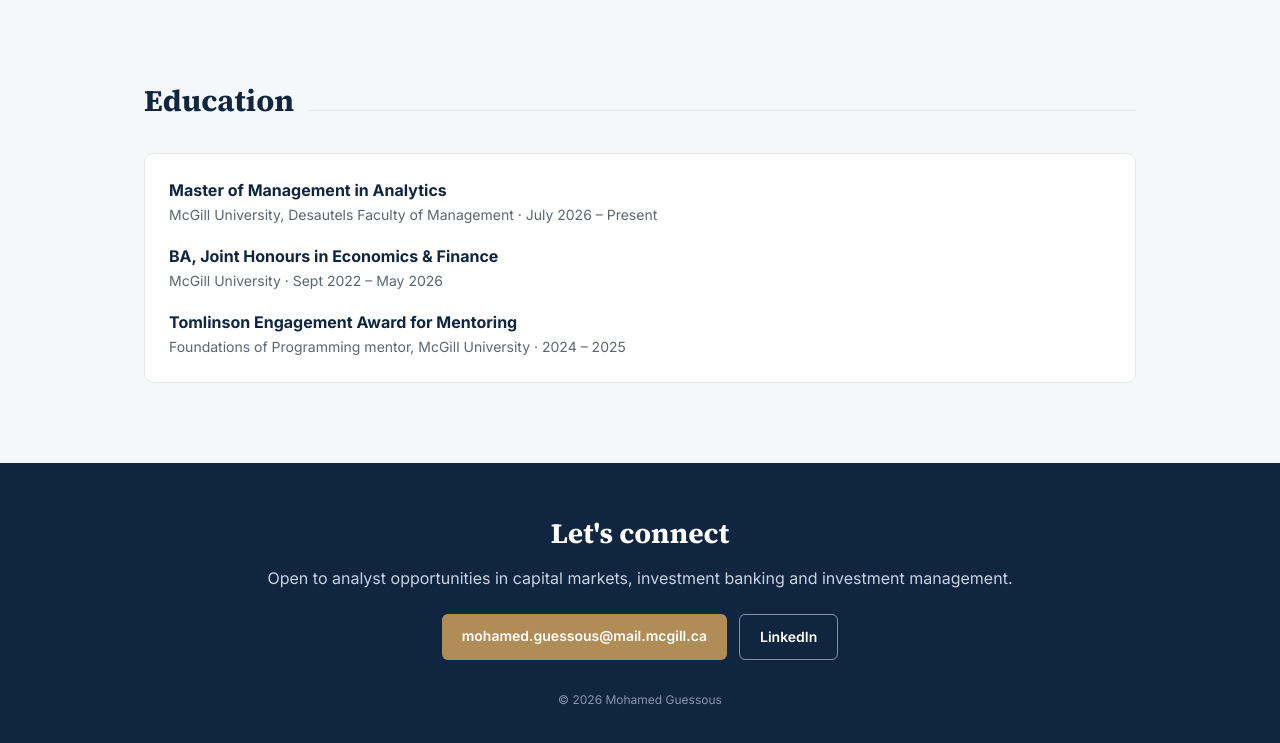
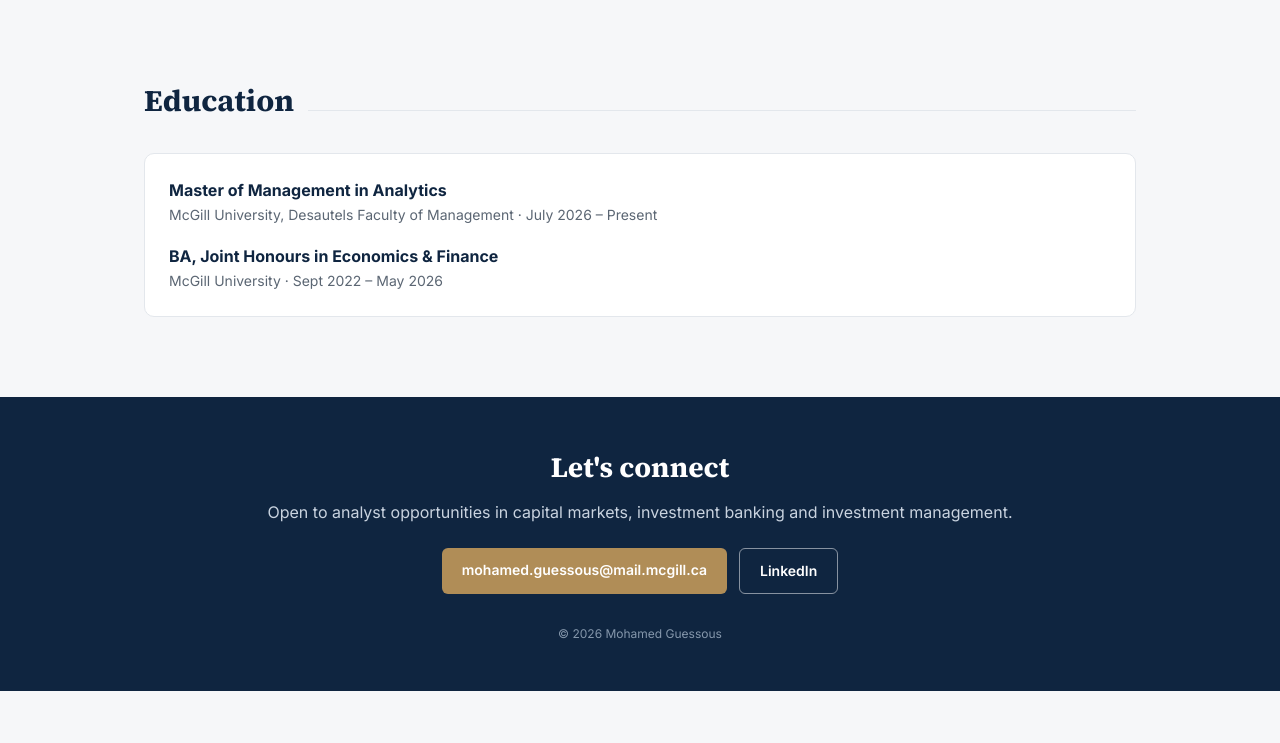
Before and after one commit to guessous-mohamed/guessous-mohamed.github.io, a plain HTML site: page index.html in a window 1280 px wide. Shown: the part 2428-3171 px from the top of the page. After the commit the page ends 3119 px from the top, so only its background shows below. Drawn offline with Linux system fonts and the light colour scheme.

Commit message:
Update index.html

```diff
--- a/index.html
+++ b/index.html
@@ -336,10 +336,6 @@
               <h3>BA, Joint Honours in Economics &amp; Finance</h3>
               <p>McGill University &middot; Sept 2022 &ndash; May 2026</p>
             </div>
-            <div class="edu">
-              <h3>Tomlinson Engagement Award for Mentoring</h3>
-              <p>Foundations of Programming mentor, McGill University &middot; 2024 &ndash; 2025</p>
-            </div>
           </div>
         </div>
       </div>
```
